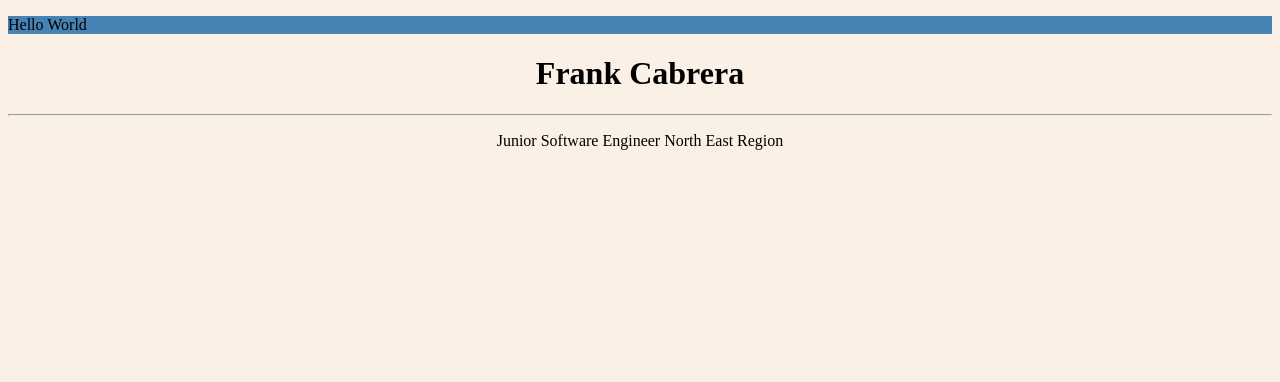
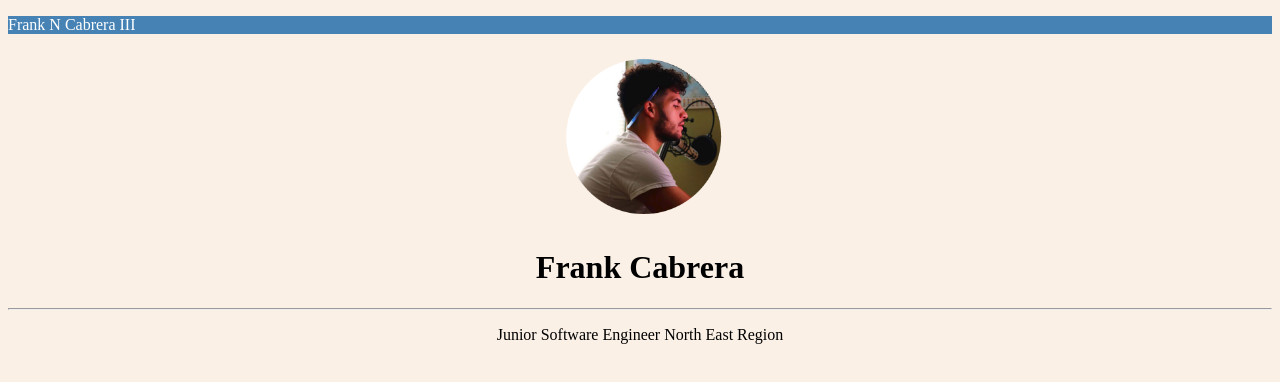
Before and after one commit to G0nZy/resume, a plain HTML site: page index.html in a window 1280 px wide. Drawn offline with Linux system fonts and the light colour scheme.

Commit message:
minor changes

```diff
--- a/index.html
+++ b/index.html
@@ -9,10 +9,13 @@
 <body>
 
                 <p id="headMain">
-                            Hello World
+                            Frank N Cabrera III
 
 
                 </p>
+
+
+                <img src="./img/Me Cropped.png" alt="..." id="mePic">
 
 
 
--- a/style.css
+++ b/style.css
@@ -3,6 +3,7 @@
 
 
             text-align: center;
+            /* color: white; */
 
 
 }
@@ -23,6 +24,7 @@ body {
 
 
             background-color: steelblue;
+            color: white;
 
 
 }
@@ -35,3 +37,14 @@ body {
             text-align: center;
 
 }
+
+
+#mePic {
+
+
+
+            width: 25%;
+            display: block;
+            margin: auto;
+
+}
```
